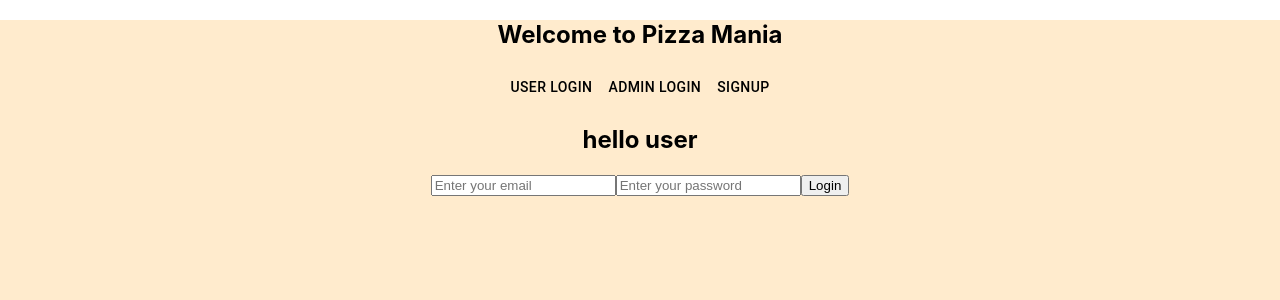
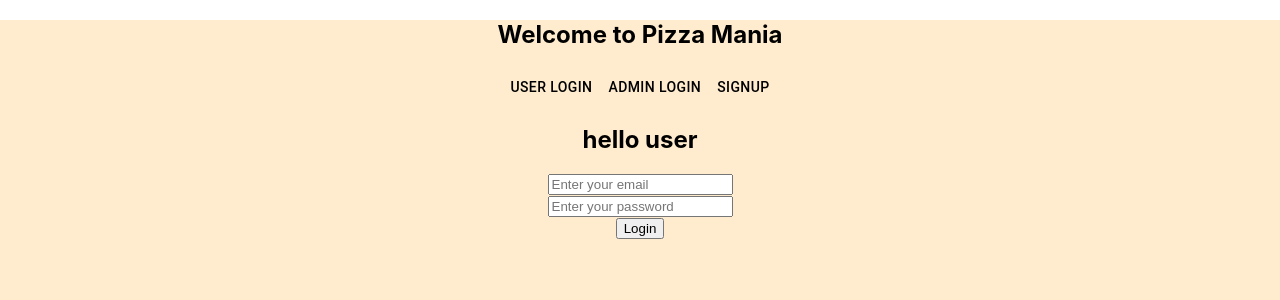
Before and after one commit to vrushabhmungelwar/pizza-delivery-app-frontend, a React (Create React App) app: page /userLogIn in a window 1280 px wide. Shown: the top 300 px of the page. Built offline with nearby package versions, Linux system fonts and the light colour scheme.

Commit message:
fixed errors

```diff
--- a/src/App.css
+++ b/src/App.css
@@ -4,3 +4,10 @@
   text-align: center;
   object-fit: cover;
 }
+
+
+.email-input {
+  display: flex;
+  flex-direction: row;
+  justify-content: center;
+}
--- a/src/pizza.js
+++ b/src/pizza.js
@@ -2,6 +2,21 @@ export function SuccessfulLogIn() {
   return (
     <div>
       <h1>login successful</h1>
+
+      <div>
+<h2>Maggareta</h2>
+<h2>Bacon</h2>
+<h2>Chili pepper</h2>
+<h2>Mushrooms</h2>
+<h2>Vegetarian</h2>
+<h2>Shrimp</h2>
+<h2>salami</h2>
+
+
+      </div>
     </div>
+
+
+
   );
 }
--- a/src/userLogIn.js
+++ b/src/userLogIn.js
@@ -1,6 +1,6 @@
 import { useFormik } from "formik";
 import * as yup from "yup";
-// import { API_URL } from "./global-constants";
+import { API_URL } from "./global-constants";
 import { useHistory } from "react-router-dom";
 
 const formValidationSchema = yup.object({
@@ -29,18 +29,17 @@ export function UserLogIn() {
     });
 
   const checkCredentials = async (values) => {
-    const response = await fetch(
-      `https://pizza-by-vrushabh.herokuapp.com/user/signin`,
-      {
+    const response = await fetch(`${API_URL}/user/signin`, {
       method: "POST",
-        body: JSON.stringify({email: values.email, password: values.password}),
+      body: JSON.stringify({
+        email: values.email,
+        password: values.password,
+      }),
       headers: {
         "Content-Type": "application/json",
       },
-      }
-    );
+    });
     const json = await response.json();
-    console.log(json);
     if (json.success) {
       history.push("/pizza");
     }
@@ -50,6 +49,7 @@ export function UserLogIn() {
     <div>
       <h2>hello user</h2>
       <form onSubmit={handleSubmit}>
+        <div className="email-input">
           <input
             id="email"
             name="email"
@@ -59,7 +59,9 @@ export function UserLogIn() {
             type="email"
             placeholder="Enter your email"
           />
-        {errors.email && touched.email && errors.email}
+          <div>{errors.email && touched.email && errors.email}</div>
+        </div>
+        <div>
           <input
             id="password"
             name="password"
@@ -70,6 +72,7 @@ export function UserLogIn() {
             placeholder="Enter your password"
           />
           {errors.password && touched.password ? errors.password : ""}
+        </div>
         <button type="submit">Login</button>
       </form>
     </div>
```
Lines whose indentation alone changed are shown as unchanged.
